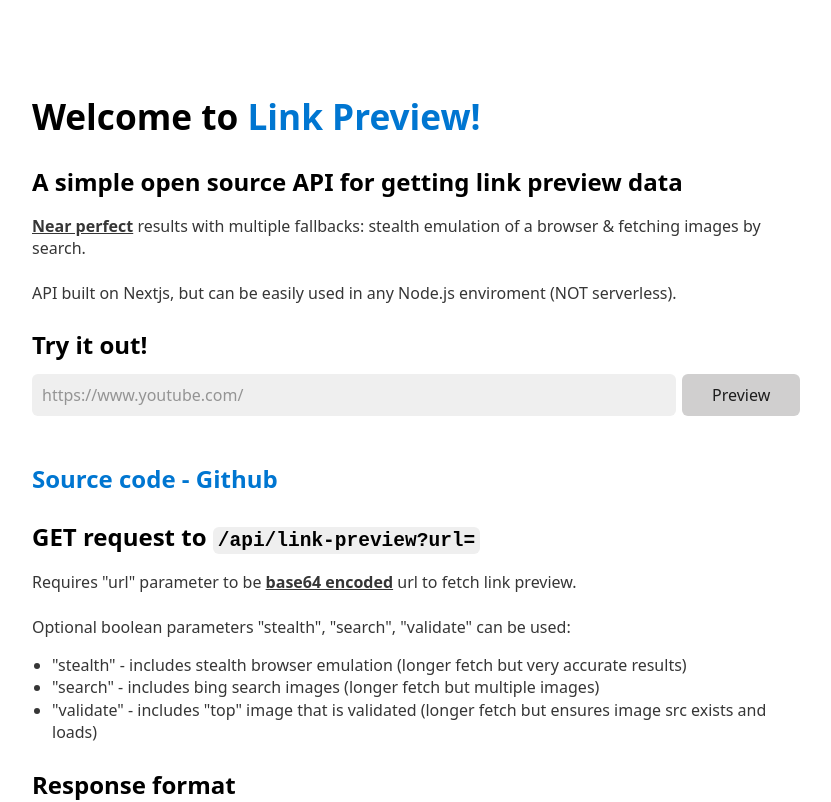
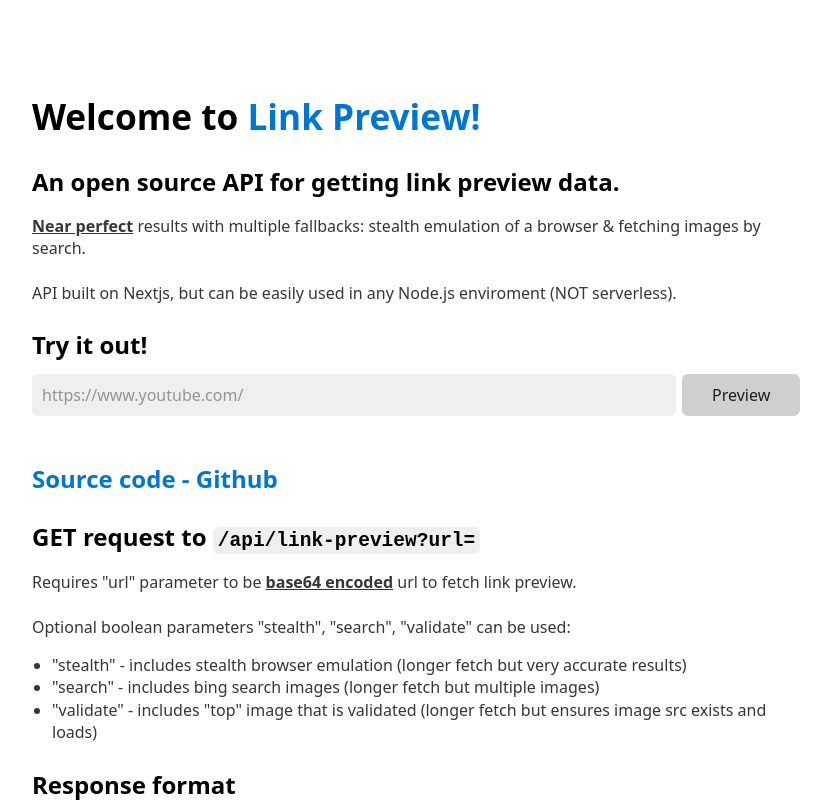
Before and after one commit to krthush/link-preview, a Next.js app: page / in a window 1280 px wide. Shown: the top 802 px of the page, without its empty margins (218-1049 px from the left). Built offline with nearby package versions, Linux system fonts and the light colour scheme; no server answers.

Commit message:
minor updates to text

```diff
--- a/pages/index.tsx
+++ b/pages/index.tsx
@@ -58,9 +58,9 @@
 
       <main className="main">
         <h1>Welcome to <a href="https://github.com/krthush/link-preview">Link Preview!</a></h1>
-        <h2>A simple open source API for getting link preview data</h2>
+        <h2>An open source API for getting link preview data.</h2>
         <p>
-          <b><u>Near perfect</u></b> results with multiple fallbacks: stealth emulation of a browser &amp; fetching images by search. <br/><br/>
+          <b><u>Near perfect</u></b> results with multiple fallbacks: stealth emulation of a browser &amp; fetching images by search.<br/><br/>
           API built on Nextjs, but can be easily used in any Node.js enviroment (NOT serverless).
         </p>
         <h2>Try it out!</h2>
@@ -68,7 +68,7 @@
         <h2><a href="https://github.com/krthush/link-preview">Source code - Github</a></h2>
         <h2>GET request to <code>/api/link-preview?url=</code></h2>
         <p>
-          Requires "url" parameter to be <b><u>base64 encoded</u></b> url to fetch link preview. <br/><br/>
+          Requires "url" parameter to be <b><u>base64 encoded</u></b> url to fetch link preview.<br/><br/>
           Optional boolean parameters "stealth", "search", "validate" can be used:
         </p>
         <ul style={{paddingInlineStart:20}}>
```
Also changed, not shown: 1 other file (tests, documents, lock files or other folders).
